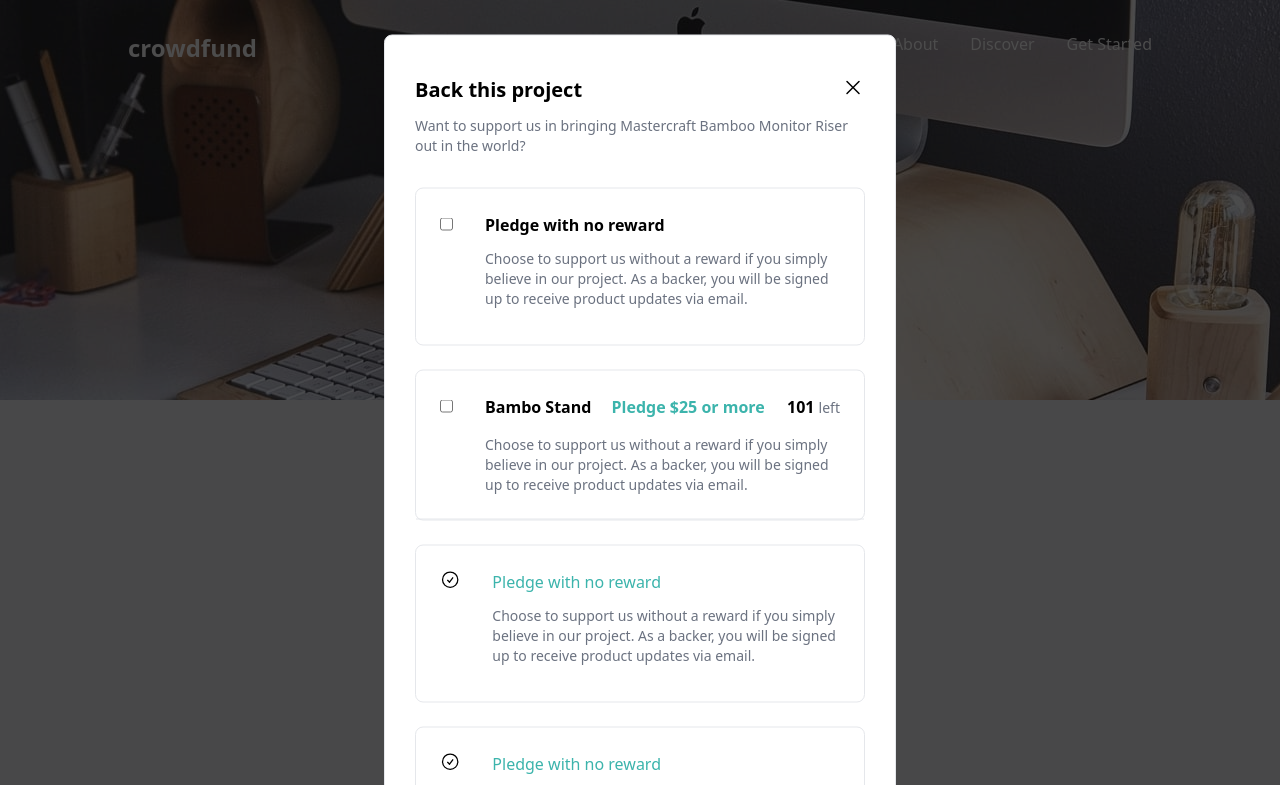
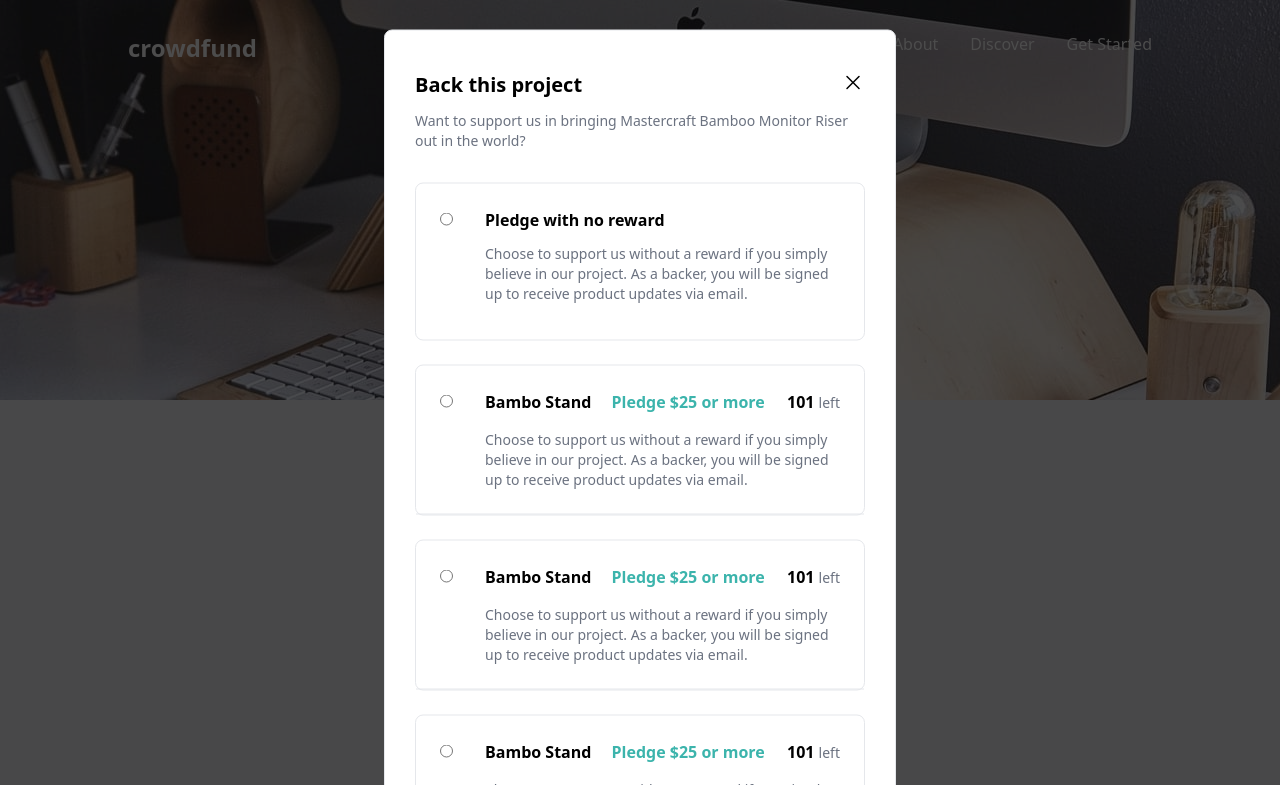
Before and after one commit to AaronNevalinz/CrowdFunding-Product-Page, a website: page public/index.html in a window 1280 px wide. Both pictures are taken after a click on the element "Back this project". Shown: the top 785 px of the page. Drawn offline with Linux system fonts and the light colour scheme.

Commit message:
modified

```diff
--- a/public/index.html
+++ b/public/index.html
@@ -189,7 +189,7 @@
             <div class="border p-6 rounded-lg mb-6"> <!--Pledge card starts here-->
                 <div class="flex justify-between gap-8 mb-3 items-start">
                     <span>
-                        <input type="checkbox" class="" name="" id="">
+                        <input type="radio" class="" name="" id="">
                     </span>
                     <div>
                         <p class="font-bold text-base cursor-pointer mb-3">Pledge with no reward</p>
@@ -204,7 +204,7 @@
             <div class="border rounded-lg mb-6" id="pledge-card"> <!--Pledge card starts here-->
                 <div class="flex p-6  justify-between gap-8 items-start">
                     <span class="">
-                        <input type="checkbox" name="" id="">
+                        <input type="radio" name="" id="">
                     </span>
                     <div>
                         <div class="flex justify-between mb-4">
@@ -240,30 +240,80 @@
                 </div>
             </div> <!--Pledge card ends here-->
 
-            <div class="border p-6 rounded-lg mb-6"> <!--Pledge card starts here-->
-                <div class="flex justify-between gap-8 mb-3 items-start">
-                    <svg class="w-14" xmlns="http://www.w3.org/2000/svg" fill="none" viewBox="0 0 24 24" stroke-width="1.5" stroke="currentColor" class="w-6 h-6">
-                        <path stroke-linecap="round" stroke-linejoin="round" d="M9 12.75L11.25 15 15 9.75M21 12a9 9 0 11-18 0 9 9 0 0118 0z" />
-                    </svg>
+            <div class="border rounded-lg mb-6" id="pledge-card"> <!--Pledge card starts here-->
+                <div class="flex p-6  justify-between gap-8 items-start">
+                    <span class="">
+                        <input type="radio" name="" id="">
+                    </span>
                     <div>
-                        <p class="text-primary-100 font-medium hover:text-primary-200 cursor-pointer mb-3">Pledge with no reward</p>
+                        <div class="flex justify-between mb-4">
+                            <h2 class="font-bold text-base">
+                                Bambo Stand
+                                <span class="text-primary-100 ml-4">
+                                    Pledge $25 or more
+                                </span>
+                            </h2>
+                            <p class="font-bold text-base">
+                                101
+                                <span class="font-normal text-gray-500 text-sm">
+                                    left
+                                </span>
+                            </p>
+                        </div>
                         <p class="text-gray-500 text-sm">
                             Choose to support us without a reward if you simply believe in our project. As a backer, you will be signed up to receive product updates via email.
                         </p>
                     </div>
                 </div>
+                <hr>
+                <div class="hidden" id="enter-pledge-amount">
+                    <div class="p-6 flex justify-between items-center" >
+                        <div>
+                            <p class="font-medium text-gray-500 text-sm">Enter your Pledge</p>
+                        </div>
+                        <div>
+                            <input type="text" class="border w-[80px] rounded-full text-black px-4 py-2 outline-none font-bold" placeholder="$25" name="" id="">
+                            <button class="bg-primary-100 hover:bg-primary-200 px-4 py-2 rounded-full text-white" id="continue-btn">Continue</button>
+                        </div>
+                    </div>
+                </div>
             </div> <!--Pledge card ends here-->
 
-            <div class="border p-6 rounded-lg"> <!--Pledge card starts here-->
-                <div class="flex justify-between gap-8 mb-3 items-start">
-                    <svg class="w-14" xmlns="http://www.w3.org/2000/svg" fill="none" viewBox="0 0 24 24" stroke-width="1.5" stroke="currentColor" class="w-6 h-6">
-                        <path stroke-linecap="round" stroke-linejoin="round" d="M9 12.75L11.25 15 15 9.75M21 12a9 9 0 11-18 0 9 9 0 0118 0z" />
-                    </svg>
+            <div class="border rounded-lg mb-6" id="pledge-card"> <!--Pledge card starts here-->
+                <div class="flex p-6  justify-between gap-8 items-start">
+                    <span class="">
+                        <input type="radio" name="" id="">
+                    </span>
                     <div>
-                        <p class="text-primary-100 font-medium hover:text-primary-200 cursor-pointer mb-3">Pledge with no reward</p>
+                        <div class="flex justify-between mb-4">
+                            <h2 class="font-bold text-base">
+                                Bambo Stand
+                                <span class="text-primary-100 ml-4">
+                                    Pledge $25 or more
+                                </span>
+                            </h2>
+                            <p class="font-bold text-base">
+                                101
+                                <span class="font-normal text-gray-500 text-sm">
+                                    left
+                                </span>
+                            </p>
+                        </div>
                         <p class="text-gray-500 text-sm">
                             Choose to support us without a reward if you simply believe in our project. As a backer, you will be signed up to receive product updates via email.
                         </p>
+                    </div>
+                </div>
+                <hr>
+                <div class="hidden" id="enter-pledge-amount">
+                    <div class="p-6 flex justify-between items-center" >
+                        <div>
+                            <p class="font-medium text-gray-500 text-sm">Enter your Pledge</p>
+                        </div>
+                        <div>
+                            <input type="text" class="border w-[80px] rounded-full text-black px-4 py-2 outline-none font-bold" placeholder="$25" name="" id="">
+                            <button class="bg-primary-100 hover:bg-primary-200 px-4 py-2 rounded-full text-white" id="continue-btn">Continue</button>
+                        </div>
                     </div>
                 </div>
             </div> <!--Pledge card ends here-->
```
Also changed, not shown: public/styles.css.
